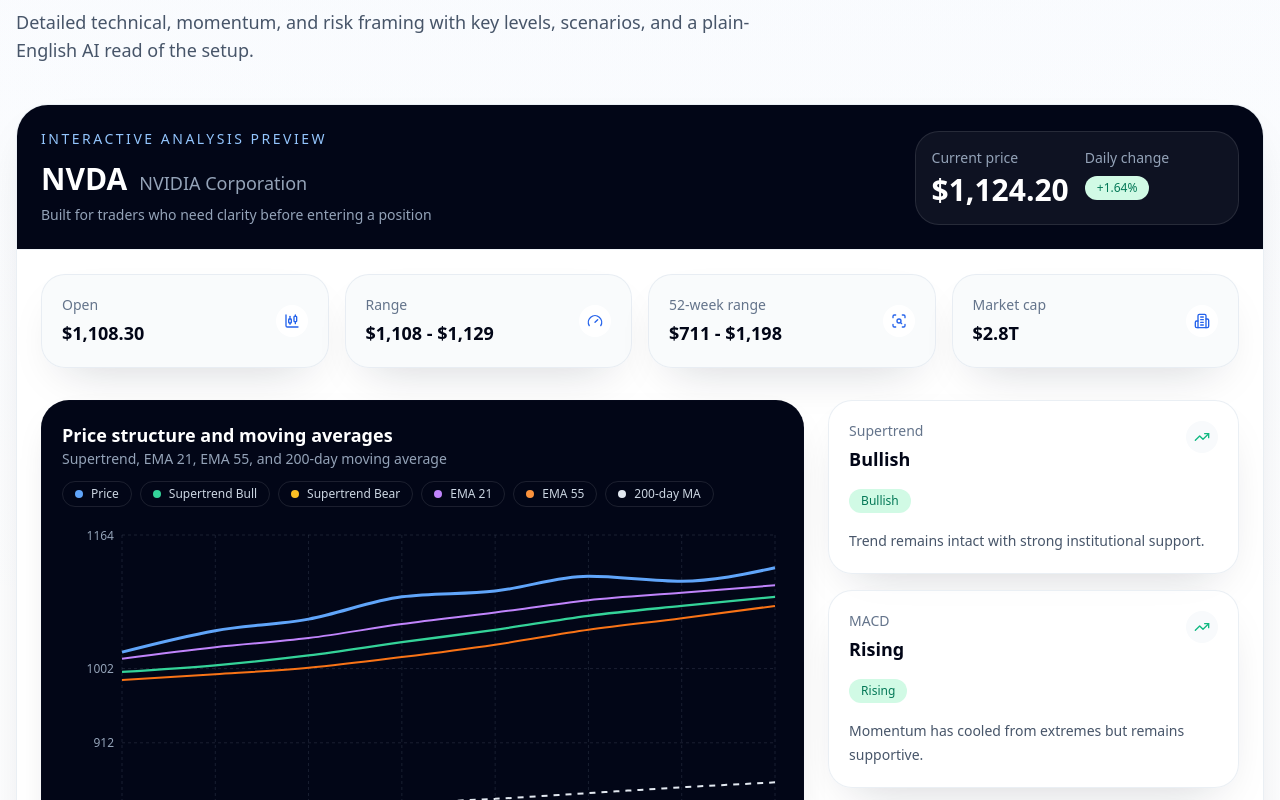
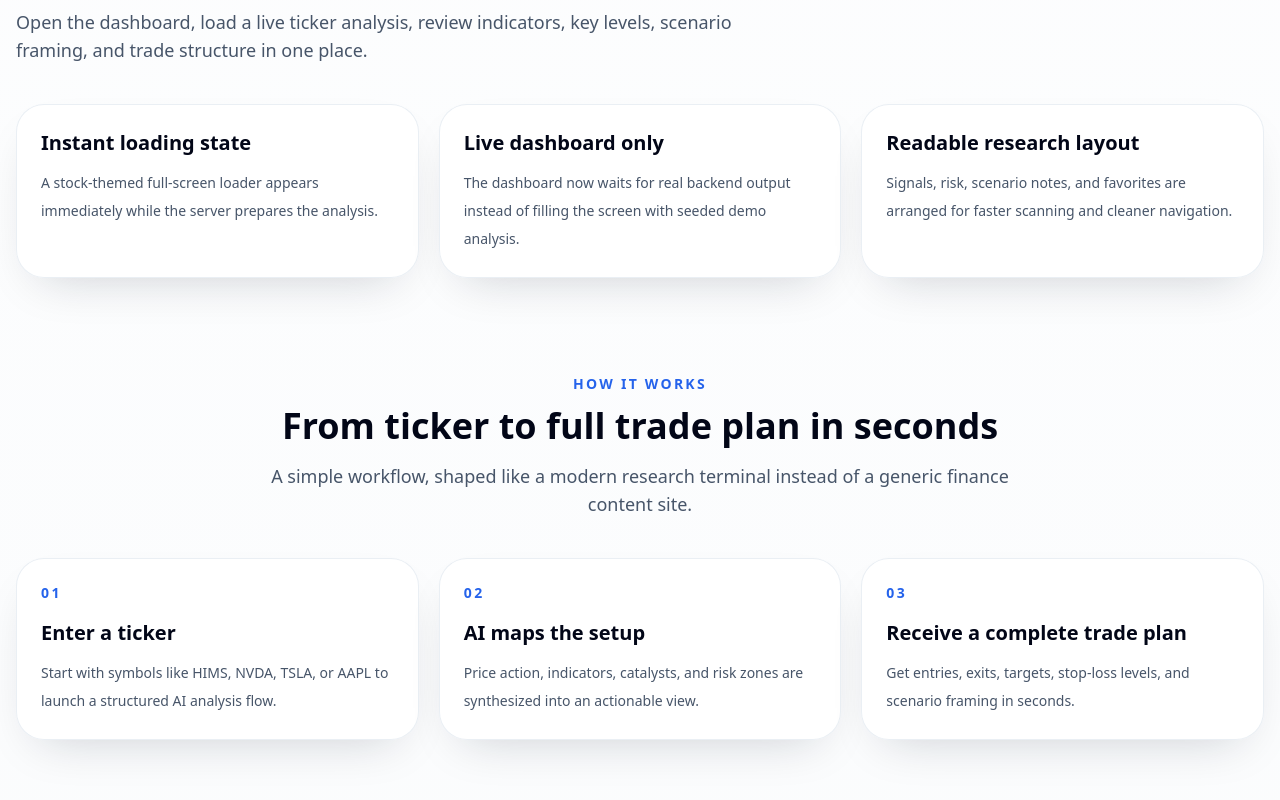
Before and after one commit to samsumeet/trade-analysis, a Next.js app: page / in a window 1280 px wide. Shown: the part 1760-2560 px from the top of the page. Built offline with nearby package versions, Linux system fonts and the light colour scheme.

Commit message:
feat: refine live stock analysis dashboard experience

```diff
--- a/components/analysis-dashboard.tsx
+++ b/components/analysis-dashboard.tsx
@@ -132,8 +132,8 @@
             ))}
           </div>
 
-          <div className="grid gap-6 xl:grid-cols-[1.3fr_0.7fr]">
-            <motion.div layout className="dashboard-panel rounded-[28px] p-5">
+          <div className="grid gap-6 xl:grid-cols-[minmax(0,1.1fr)_minmax(320px,0.9fr)]">
+            <motion.div layout className="dashboard-panel rounded-[28px] p-5 sm:p-6">
               <div className="mb-5 flex flex-wrap items-center justify-between gap-3">
                 <div>
                   <h4 className="text-lg font-semibold text-white">
@@ -162,7 +162,9 @@
                   ))}
                 </div>
               </div>
-              <PriceChart data={analysis.priceSeries} />
+              <div className="rounded-[24px] border border-white/10 bg-white/[0.03] px-2 py-3 sm:px-3">
+                <PriceChart data={analysis.priceSeries} />
+              </div>
             </motion.div>
 
             <div className="grid gap-4">
--- a/components/dashboard-page.tsx
+++ b/components/dashboard-page.tsx
@@ -20,7 +20,6 @@
 import { Badge } from "@/components/ui/badge";
 import { Button } from "@/components/ui/button";
 import { Card, CardContent } from "@/components/ui/card";
-import { getFallbackAnalysis } from "@/data/mock-analysis";
 import { formatCurrency } from "@/lib/utils";
 import { StockAnalysisData } from "@/types/stock";
 
@@ -29,7 +28,7 @@
 }
 
 interface AnalysisApiResponse {
-  analysis: StockAnalysisData;
+  analysis: StockAnalysisData | null;
   error?: string;
   isLive: boolean;
 }
@@ -62,9 +61,7 @@
 
 export function DashboardPage({ initialTicker }: DashboardPageProps) {
   const [activeTicker, setActiveTicker] = useState(initialTicker);
-  const [analysis, setAnalysis] = useState<StockAnalysisData>(
-    getFallbackAnalysis(initialTicker)
-  );
+  const [analysis, setAnalysis] = useState<StockAnalysisData | null>(null);
   const [error, setError] = useState<string | undefined>(undefined);
   const [isLive, setIsLive] = useState(false);
   const [isLoading, setIsLoading] = useState(true);
@@ -140,7 +137,7 @@
           return;
         }
 
-        setAnalysis(getFallbackAnalysis(activeTicker));
+        setAnalysis(null);
         setError(fetchError instanceof Error ? fetchError.message : "Failed to load analysis");
         setIsLive(false);
       } finally {
@@ -161,7 +158,7 @@
     }
 
     setActiveTicker(ticker);
-    setAnalysis(getFallbackAnalysis(ticker));
+    setAnalysis(null);
     setIsLoading(true);
     window.history.replaceState(null, "", `/dashboard?ticker=${ticker}`);
   };
@@ -169,7 +166,7 @@
   const refreshTicker = (ticker: string) => {
     if (ticker === activeTicker) {
       setIsLoading(true);
-      setAnalysis(getFallbackAnalysis(ticker));
+      setAnalysis(null);
       setError(undefined);
       setIsLive(false);
       setReloadKey((current) => current + 1);
@@ -221,7 +218,7 @@
                 <DashboardStatus error={error} isLive={isLive} />
               </div>
               <h1 className="mt-5 text-balance text-4xl font-semibold leading-tight text-slate-950 sm:text-5xl">
-                Dedicated analysis workspace for {analysis.symbol}
+                Dedicated analysis workspace for {activeTicker}
               </h1>
               <p className="mt-5 max-w-2xl text-lg leading-8 text-slate-600">
                 The landing-page preview now expands into a full dashboard with the
@@ -235,7 +232,7 @@
                   setActiveTicker={setActiveTicker}
                   onAnalyze={refreshTicker}
                   onTickerSelect={selectTicker}
-                  sampleReportTargetId="report"
+                  sampleReportTargetId="analysis-brief"
                   quickTickers={favorites}
                   quickTickersLabel="Favorites"
                   analysisLoading={isLoading}
@@ -292,6 +289,8 @@
               </div>
 
               <div className="mt-8 flex flex-wrap gap-3">
+                {analysis ? (
+                  <>
                     <Badge variant={analysis.dailyChangePct >= 0 ? "bullish" : "bearish"}>
                       {analysis.dailyChangePct >= 0 ? "+" : ""}
                       {analysis.dailyChangePct.toFixed(2)}% today
@@ -299,12 +298,20 @@
                     <Badge variant="default" className="bg-white/80 text-slate-700">
                       {analysis.companyName}
                     </Badge>
+                  </>
+                ) : (
+                  <Badge variant="default" className="bg-white/80 text-slate-700">
+                    Waiting for live server response
+                  </Badge>
+                )}
               </div>
             </div>
 
             <Card className="glass-panel rounded-[32px] border-white/70 shadow-soft">
               <CardContent className="p-5 sm:p-6">
                 <div className="rounded-[28px] border border-slate-200/70 bg-slate-950 p-5 text-white">
+                  {analysis ? (
+                    <>
                       <div className="flex items-start justify-between gap-4">
                         <div>
                           <p className="text-sm uppercase tracking-[0.16em] text-blue-300">
@@ -351,6 +358,38 @@
                           </p>
                         </div>
                       </div>
+                    </>
+                  ) : (
+                    <div className="space-y-5">
+                      <div>
+                        <p className="text-sm uppercase tracking-[0.16em] text-blue-300">
+                          Live workspace
+                        </p>
+                        <h2 className="mt-3 text-3xl font-semibold">{activeTicker}</h2>
+                        <p className="mt-3 max-w-xl text-sm leading-7 text-slate-300">
+                          No live analysis is available right now. Retry the request and the
+                          dashboard will populate as soon as the server responds.
+                        </p>
+                      </div>
+                      <div className="grid gap-3 sm:grid-cols-2">
+                        {["Price structure", "Risk levels", "Momentum", "Trade thesis"].map((item) => (
+                          <div
+                            key={item}
+                            className="rounded-2xl border border-white/10 bg-white/5 p-4 text-sm text-slate-300"
+                          >
+                            {item} will appear when live data arrives.
+                          </div>
+                        ))}
+                      </div>
+                      <Button
+                        type="button"
+                        onClick={() => refreshTicker(activeTicker)}
+                        className="w-fit"
+                      >
+                        Retry Live Analysis
+                      </Button>
+                    </div>
+                  )}
                 </div>
               </CardContent>
             </Card>
@@ -361,11 +400,34 @@
       <section id="dashboard" className="container mt-8 scroll-mt-10">
         {isLoading ? (
           <DashboardLoader ticker={activeTicker} />
+        ) : analysis ? (
+          <AnalysisDashboard analysis={analysis} mode="full" />
         ) : (
-          <AnalysisDashboard analysis={analysis} mode="full" />
+          <Card className="overflow-hidden rounded-[32px] border-slate-200/70 bg-white/95 shadow-soft">
+            <CardContent className="p-8 sm:p-10">
+              <div className="mx-auto max-w-3xl text-center">
+                <p className="text-sm font-semibold uppercase tracking-[0.18em] text-blue-600">
+                  Live data required
+                </p>
+                <h3 className="mt-4 text-3xl font-semibold text-slate-950">
+                  We couldn&apos;t load live analysis for {activeTicker}
+                </h3>
+                <p className="mt-4 text-base leading-8 text-slate-600">
+                  The dashboard only displays real analysis from the server. Try the
+                  request again once the backend is available.
+                </p>
+                <div className="mt-8 flex justify-center">
+                  <Button type="button" onClick={() => refreshTicker(activeTicker)}>
+                    Retry Live Analysis
+                  </Button>
+                </div>
+              </div>
+            </CardContent>
+          </Card>
         )}
       </section>
 
+      {analysis ? (
       <section id="report" className="container mt-24 scroll-mt-10">
         <div className="grid gap-6 xl:grid-cols-[1.05fr_0.95fr]">
           {isLoading ? (
@@ -513,6 +575,7 @@
           </div>
         </div>
       </section>
+      ) : null}
 
       <div className="container mt-20">
         <Footer />
--- a/components/dashboard-status.tsx
+++ b/components/dashboard-status.tsx
@@ -23,7 +23,7 @@
       className="max-w-full gap-2 whitespace-normal text-left leading-5"
     >
       <WifiOff className="mt-0.5 h-3.5 w-3.5 shrink-0" />
-      Using fallback data{error ? `: ${error}` : ""}
+      Live analysis unavailable{error ? `: ${error}` : ""}
     </Badge>
   );
 }
--- a/components/footer.tsx
+++ b/components/footer.tsx
@@ -1,4 +1,4 @@
-const footerLinks = ["Features", "Pricing", "Sample Report", "Disclaimer", "Contact"];
+const footerLinks = ["Features", "Pricing", "Workflow", "Disclaimer", "Contact"];
 
 export function Footer() {
   return (
--- a/components/hero.tsx
+++ b/components/hero.tsx
@@ -72,6 +72,7 @@
                 onAnalyze={(ticker) => {
                   window.location.href = `/dashboard?ticker=${ticker}`;
                 }}
+                sampleReportTargetId="workflow-overview"
                 quickTickers={["NVDA", "AAPL", "MSFT", "AMZN", "TSLA"]}
                 quickTickersLabel="Popular large-cap tickers"
               />
--- a/components/home-page.tsx
+++ b/components/home-page.tsx
@@ -1,6 +1,6 @@
 "use client";
 
-import { useMemo, useState } from "react";
+import { useState } from "react";
 import {
   Activity,
   BarChart3,
@@ -15,16 +15,13 @@
   TriangleAlert
 } from "lucide-react";
 
-import { AnalysisDashboard } from "@/components/analysis-dashboard";
 import { FeatureCard } from "@/components/feature-card";
 import { Footer } from "@/components/footer";
 import { Hero } from "@/components/hero";
 import { Pricing } from "@/components/pricing";
-import { SampleReport } from "@/components/sample-report";
 import { SectionHeading } from "@/components/section-heading";
 import { SiteHeader } from "@/components/site-header";
 import { Card, CardContent } from "@/components/ui/card";
-import { stockAnalyses } from "@/data/mock-analysis";
 
 const infrastructureFeatures = [
   {
@@ -102,18 +99,12 @@
 export function HomePage() {
   const [activeTicker, setActiveTicker] = useState("NVDA");
 
-  const currentAnalysis = useMemo(
-    () => stockAnalyses[activeTicker] ?? stockAnalyses.NVDA,
-    [activeTicker]
-  );
-
   return (
     <main className="pb-10">
       <SiteHeader
         navItems={[
           { href: "#features", label: "Features" },
-          { href: "#analysis-dashboard", label: "Dashboard" },
-          { href: "#sample-report", label: "Sample Report" },
+          { href: "#workflow-overview", label: "Workflow" },
           { href: "#pricing", label: "Pricing" }
         ]}
       />
@@ -137,14 +128,34 @@
         </div>
       </section>
 
-      <section className="container mt-24">
+      <section id="workflow-overview" className="container mt-24">
         <SectionHeading
-          eyebrow="Dashboard Preview"
-          title="An interactive preview of the analysis traders receive"
-          description="Detailed technical, momentum, and risk framing with key levels, scenarios, and a plain-English AI read of the setup."
+          eyebrow="Live Workflow"
+          title="A cleaner live-analysis workflow built around real server data"
+          description="Open the dashboard, load a live ticker analysis, review indicators, key levels, scenario framing, and trade structure in one place."
         />
-        <div className="mt-10">
-          <AnalysisDashboard analysis={currentAnalysis} mode="preview" />
+        <div className="mt-10 grid gap-5 lg:grid-cols-3">
+          {[
+            {
+              title: "Instant loading state",
+              description: "A stock-themed full-screen loader appears immediately while the server prepares the analysis."
+            },
+            {
+              title: "Live dashboard only",
+              description: "The dashboard now waits for real backend output instead of filling the screen with seeded demo analysis."
+            },
+            {
+              title: "Readable research layout",
+              description: "Signals, risk, scenario notes, and favorites are arranged for faster scanning and cleaner navigation."
+            }
+          ].map((item) => (
+            <Card key={item.title} className="rounded-[28px] border-slate-200/70 bg-white/90">
+              <CardContent className="p-6">
+                <h3 className="text-xl font-semibold text-slate-950">{item.title}</h3>
+                <p className="mt-3 text-sm leading-7 text-slate-600">{item.description}</p>
+              </CardContent>
+            </Card>
+          ))}
         </div>
       </section>
 
@@ -192,17 +203,6 @@
         </div>
       </section>
 
-      <section className="container mt-24">
-        <SectionHeading
-          eyebrow="Sample Report"
-          title="A polished report surface that feels like a professional analyst terminal"
-          description="Executive summary, current setup, momentum read, trade plan, risk notes, and confidence framing in one clear layout."
-        />
-        <div className="mt-10">
-          <SampleReport analysis={currentAnalysis} />
-        </div>
-      </section>
-
       <section id="pricing" className="container mt-24">
         <SectionHeading
           eyebrow="Pricing"
--- a/components/price-chart.tsx
+++ b/components/price-chart.tsx
@@ -18,9 +18,9 @@
 
 export function PriceChart({ data }: PriceChartProps) {
   return (
-    <div className="h-[320px] w-full">
+    <div className="mx-auto h-[280px] w-full max-w-4xl sm:h-[300px] xl:h-[320px]">
       <ResponsiveContainer width="100%" height="100%">
-        <LineChart data={data} margin={{ left: 0, right: 8, top: 8, bottom: 0 }}>
+        <LineChart data={data} margin={{ left: 0, right: 8, top: 8, bottom: 8 }}>
           <CartesianGrid stroke="rgba(148,163,184,0.16)" strokeDasharray="3 3" />
           <XAxis
             dataKey="label"
@@ -32,6 +32,7 @@
             tick={{ fill: "#94a3b8", fontSize: 12 }}
             axisLine={false}
             tickLine={false}
+            width={48}
             domain={["dataMin - 2", "dataMax + 4"]}
           />
           <Tooltip
--- a/components/sample-report.tsx
+++ b/components/sample-report.tsx
@@ -10,12 +10,12 @@
 
 export function SampleReport({ analysis }: SampleReportProps) {
   return (
-    <Card id="sample-report" className="overflow-hidden rounded-[28px] border-slate-200/70">
+    <Card id="analysis-brief" className="overflow-hidden rounded-[28px] border-slate-200/70">
       <CardHeader className="border-b border-slate-100 bg-slate-950 text-white">
         <div className="flex flex-col gap-4 lg:flex-row lg:items-center lg:justify-between">
           <div>
             <p className="text-sm uppercase tracking-[0.18em] text-blue-300">
-              Sample AI Report
+              Live Analysis Brief
             </p>
             <CardTitle className="mt-2 text-2xl text-white">
               {analysis.symbol} Executive Trade Brief
--- a/components/ticker-search.tsx
+++ b/components/ticker-search.tsx
@@ -26,7 +26,7 @@
   setActiveTicker,
   onAnalyze,
   onTickerSelect,
-  sampleReportTargetId = "sample-report",
+  sampleReportTargetId = "analysis-brief",
   quickTickers = [],
   quickTickersLabel = "Quick access",
   analysisLoading = false
@@ -226,7 +226,7 @@
             <ArrowRight className="h-4 w-4" />
           </Button>
           <Button variant="secondary" size="lg" onClick={handleSampleReport}>
-            View Sample Report
+            View Analysis Brief
           </Button>
         </div>
       </div>
--- a/lib/live-analysis.ts
+++ b/lib/live-analysis.ts
@@ -1,4 +1,4 @@
-import { getAnalysisTicker, getFallbackAnalysis, stockAnalyses } from "@/data/mock-analysis";
+import { getAnalysisTicker } from "@/data/mock-analysis";
 import {
   HistogramPoint,
   IndicatorStatus,
@@ -16,9 +16,48 @@
 const ANALYZE_API_TIMEOUT_MS = 15000;
 
 interface FetchAnalysisResult {
-  analysis: StockAnalysisData;
+  analysis: StockAnalysisData | null;
   error?: string;
   isLive: boolean;
+}
+
+export function createEmptyAnalysis(ticker: string): StockAnalysisData {
+  const normalizedTicker = getAnalysisTicker(ticker);
+
+  return {
+    symbol: normalizedTicker,
+    companyName: "",
+    currentPrice: 0,
+    dailyChangePct: 0,
+    open: 0,
+    dayRange: "",
+    fiftyTwoWeekRange: "",
+    marketCap: 0,
+    trendBias: "",
+    confidenceScore: 0,
+    priceSeries: [],
+    macdSeries: [],
+    rsiSeries: [],
+    indicators: [],
+    keyLevels: [],
+    tradePlan: [],
+    bullCase: {
+      title: "Bullish scenario",
+      summary: "",
+      bullets: []
+    },
+    bearCase: {
+      title: "Bearish scenario",
+      summary: "",
+      bullets: []
+    },
+    aiSummary: "",
+    executiveSummary: "",
+    currentSetup: "",
+    momentumRead: "",
+    riskNotes: "",
+    reportSections: []
+  };
 }
 
 function isObject(value: unknown): value is Record<string, unknown> {
@@ -307,7 +346,7 @@
 
 function normalizeAnalysis(ticker: string, raw: unknown): StockAnalysisData {
   const normalizedTicker = getAnalysisTicker(ticker);
-  const fallback = getFallbackAnalysis(normalizedTicker);
+  const fallback = createEmptyAnalysis(normalizedTicker);
   const payloadSource = isObject(raw)
     ? isObject(raw.data)
       ? isObject(raw.data[normalizedTicker])
@@ -471,7 +510,7 @@
           : "Unknown API error";
 
     return {
-      analysis: getFallbackAnalysis(normalizedTicker),
+      analysis: null,
       error: message,
       isLive: false
     };
```
Also changed, not shown: 1 other file (tests, documents, lock files or other folders). Lines whose indentation alone changed are shown as unchanged.
